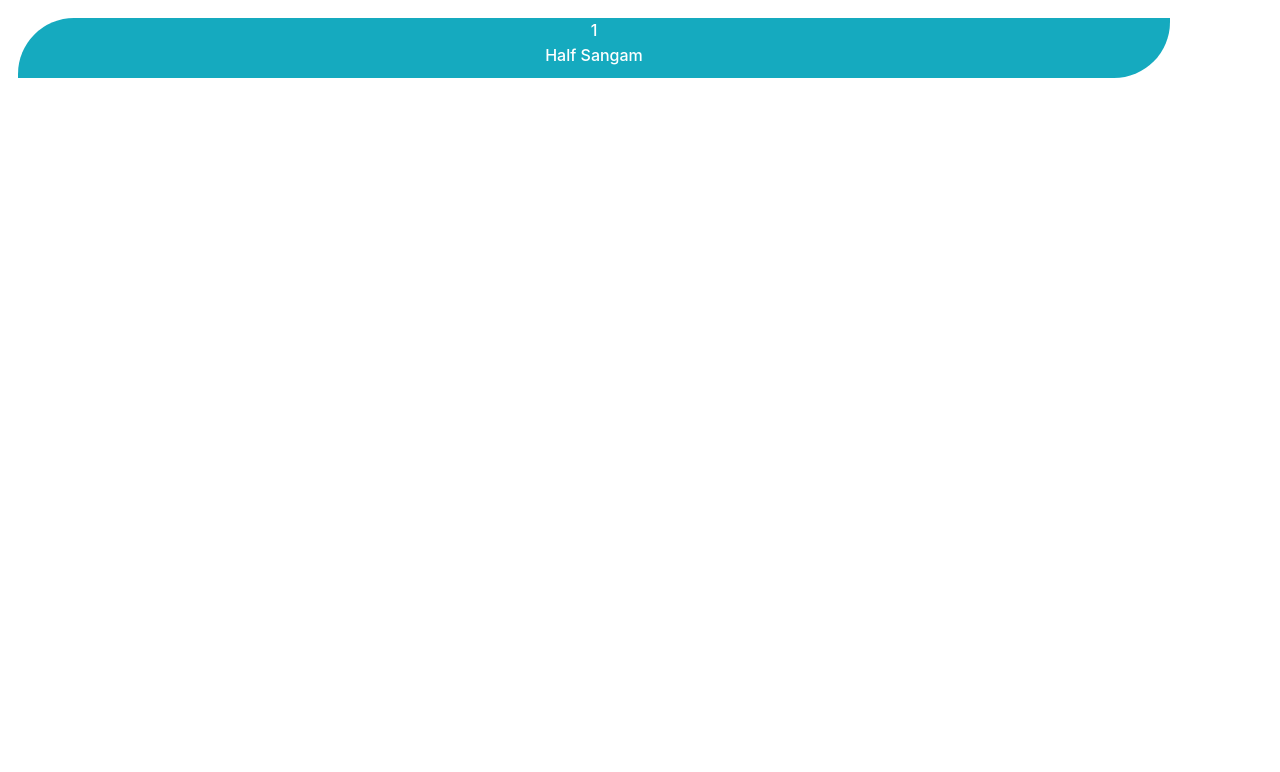
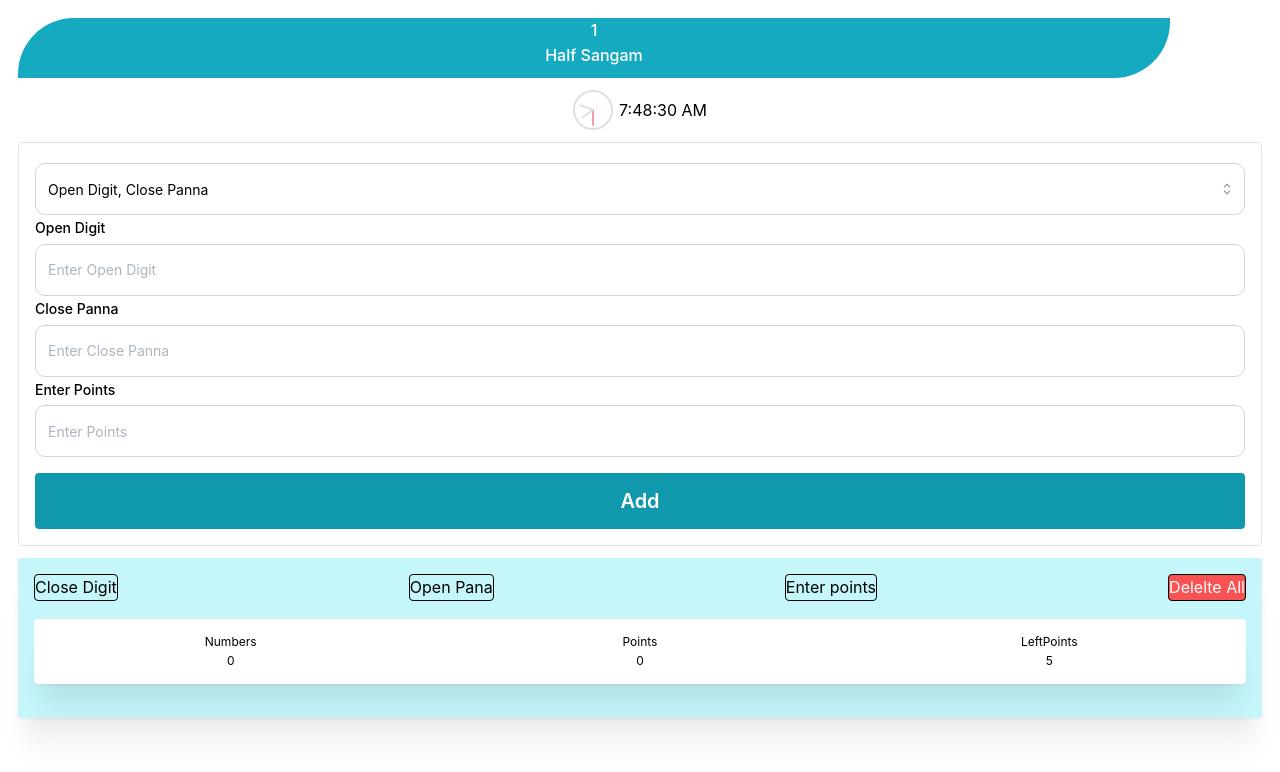
Before and after one commit to frimware-technologies/Luckyloop, a React (Vite) app: page /games/1/half-sangam in a window 1280 px wide. Shown: the top 772 px of the page. Built offline with nearby package versions, Linux system fonts and the light colour scheme.

Commit message:
feat: Initialize half sangam ui

```diff
--- a/src/routes/main-area/game/SubGame/HalfSangam.tsx
+++ b/src/routes/main-area/game/SubGame/HalfSangam.tsx
@@ -1,11 +1,304 @@
-import { Flex } from "@mantine/core";
+import {
+  Autocomplete,
+  Button,
+  Card,
+  Flex,
+  Group,
+  Select,
+  TextInput,
+  Text,
+  Paper,
+} from "@mantine/core";
 import { useParams } from "react-router";
 import { SubGameHeader } from "@/components/ui/SubGameHeader";
+import Clock from "@/components/ui/clock/Clock";
+import { DigitalClock } from "@/components/ui/clock/DigitalClock";
+import { z } from "zod";
+import { useForm, zodResolver } from "@mantine/form";
+import { useEffect, useState } from "react";
+import { pana } from "@/libs/pana";
+
+const formSchema = z
+  .object({
+    selectedOption: z.enum(["open-close", "close-open"], {
+      message: "Select an option",
+    }),
+    openDigit: z.coerce
+      .number()
+      .optional()
+      .refine((val) => val === undefined || (val >= 0 && val <= 9), {
+        message: "Open Digit must be between 0 and 9",
+      }),
+    closePanna: z.string().optional(),
+    closeDigit: z.coerce
+      .number()
+      .optional()
+      .refine((val) => val === undefined || (val >= 0 && val <= 9), {
+        message: "Close Digit must be between 0 and 9",
+      }),
+    openPanna: z.string().optional(),
+    points: z.coerce
+      .number()
+      .gte(10, { message: "Minimum bet amount is 10" })
+      .lte(99999, { message: "Maximum bet amount is 99999" }),
+  })
+  .refine(
+    (data) => {
+      if (data.selectedOption === "open-close") {
+        return data.openDigit !== undefined && data.closePanna?.trim() !== "";
+      }
+      return true;
+    },
+    {
+      message: "Open Digit and Close Panna are required",
+      path: ["openDigit"],
+    },
+  )
+  .refine(
+    (data) => {
+      if (data.selectedOption === "close-open") {
+        return data.closeDigit !== undefined && data.openPanna?.trim() !== "";
+      }
+      return true;
+    },
+    {
+      message: "Close Digit and Open Panna required",
+      path: ["closeDigit"],
+    },
+  )
+  .refine(
+    (data) => {
+      if (data.selectedOption === "open-close") {
+        return pana.includes(data.closePanna || "");
+      }
+      return true;
+    },
+    { message: "Enter a valid Close Panna", path: ["closePanna"] },
+  )
+  .refine(
+    (data) => {
+      if (data.selectedOption === "close-open") {
+        return pana.includes(data.openPanna || "");
+      }
+      return true;
+    },
+    { message: "Enter a valid Open Panna", path: ["openPanna"] },
+  );
+
+type FormData = z.infer<typeof formSchema>;
+
 export function HalfSangam() {
   const { game } = useParams();
+  const [formType, setFormType] = useState("open-close");
+  const [options, setOptions] = useState<string[]>([]);
+  const [finalData, setFinalData] = useState<FormData[]>([]);
+
+  const form = useForm<FormData>({
+    validate: zodResolver(formSchema),
+    initialValues: {
+      selectedOption: "open-close",
+      openDigit: "" as unknown as number,
+      closePanna: "",
+      closeDigit: "" as unknown as number,
+      openPanna: "",
+      points: "" as unknown as number,
+    },
+  });
+
+  useEffect(() => {
+    setOptions(pana); // Initialize with all available Panna values
+  }, []);
+
+  const handleSubmit = (value: FormData) => {
+    setFinalData([...finalData, value]);
+    form.reset();
+  };
+
   return (
-    <Flex p={18}>
-      <SubGameHeader game={`${game}`} subGame="Half Sangam"></SubGameHeader>
+    <Flex p={18} direction={"column"}>
+      <SubGameHeader game={`${game}`} subGame="Half Sangam" />
+
+      <Flex
+        align={"center"}
+        columnGap={6}
+        my={12}
+        justify={"center"}
+        h={"40px"}
+      >
+        <Clock />
+        <DigitalClock fontSize="16" color="black" />
+      </Flex>
+      <Card withBorder>
+        <Flex rowGap={8} direction={"column"}>
+          <form
+            onSubmit={form.onSubmit((value) => {
+              handleSubmit(value);
+            })}
+          >
+            <Select
+              value={form.getInputProps("selectedOption").value} // Bind to the form state
+              onChange={(value: string | null) => {
+                if (value) {
+                  setFormType(value);
+                  form.setFieldValue(
+                    "selectedOption",
+                    value as "open-close" | "close-open",
+                  );
+                }
+              }}
+              data={[
+                { value: "open-close", label: "Open Digit, Close Panna" },
+                { value: "close-open", label: "Close Digit, Open Panna" },
+              ]}
+            />
+
+            {formType === "open-close" && (
+              <>
+                <Autocomplete
+                  label="Open Digit"
+                  placeholder="Enter Open Digit"
+                  key={form.key("openDigit")}
+                  {...form.getInputProps("openDigit")}
+                  data={["0", "1", "2", "3", "4", "5", "6", "7", "8", "9"]}
+                  limit={10}
+                />
+
+                <Autocomplete
+                  label="Close Panna"
+                  placeholder="Enter Close Panna"
+                  {...form.getInputProps("closePanna")}
+                  key={form.key("closePanna")}
+                  data={options}
+                  onChange={(value) => {
+                    form.setFieldValue("closePanna", value);
+                    setOptions(pana.filter((item) => item.includes(value)));
+                  }}
+                  limit={10}
+                />
+              </>
+            )}
+
+            {formType === "close-open" && (
+              <>
+                <Autocomplete
+                  label="Close Digit"
+                  placeholder="Enter Close Digit"
+                  {...form.getInputProps("closeDigit")}
+                  key={form.key("closeDigit")}
+                  data={["0", "1", "2", "3", "4", "5", "6", "7", "8", "9"]}
+                  limit={10}
+                />
+
+                <Autocomplete
+                  label="Open Panna"
+                  placeholder="Enter Open Panna"
+                  key={form.key("openPanna")}
+                  {...form.getInputProps("openPanna")}
+                  data={options}
+                  onChange={(value) => {
+                    form.setFieldValue("openPanna", value);
+                    setOptions(pana.filter((item) => item.includes(value)));
+                  }}
+                  limit={10}
+                />
+              </>
+            )}
+
+            <TextInput
+              label="Enter Points"
+              placeholder="Enter Points"
+              key={form.key("points")}
+              {...form.getInputProps("points")}
+            />
+            <Group mt="md">
+              <Button type="submit" fullWidth>
+                Add
+              </Button>
+            </Group>
+          </form>
+        </Flex>
+      </Card>
+      <Card bg={"cyan.1"} shadow="xl" my={12}>
+        <Flex justify="space-between" align={"center"} columnGap={10}>
+          {["Close Digit", "Open Pana", "Enter points"].map((item, index) => (
+            <Text
+              key={index}
+              bd={"solid 1px black"}
+              ta={"center"}
+              style={{ borderRadius: 4 }}
+            >
+              {item}
+            </Text>
+          ))}
+          <Text
+            bd={"solid 1px black"}
+            ta={"center"}
+            style={{ borderRadius: 4 }}
+            bg={"red"}
+            c={"white"}
+            miw={50}
+            onClick={() => setFinalData([])}
+          >
+            Delelte All
+          </Text>
+        </Flex>
+
+        {finalData.map((item, index) => (
+          <Flex key={index} my={8} justify={"space-between"}>
+            <Text
+              bd={"solid 1px black"}
+              px={2}
+              fz={12}
+              ta={"center"}
+              style={{ borderRadius: 4 }}
+            >
+              {item.closeDigit}
+            </Text>
+            <Text
+              bd={"solid 1px black"}
+              px={2}
+              fz={12}
+              style={{ borderRadius: 4 }}
+            >
+              {item.points}
+            </Text>
+            <Button
+              size="compact-xs"
+              h={24}
+              color="red"
+              onClick={() =>
+                setFinalData(finalData.filter((_, i) => i !== index))
+              }
+            >
+              Delete
+            </Button>
+          </Flex>
+        ))}
+        <Paper my={18} py={14}>
+          <Group grow>
+            {["Numbers", "Points", "LeftPoints"].map((text, index) => (
+              <Text key={index} fz={12} ta="center">
+                {text}
+              </Text>
+            ))}
+          </Group>
+
+          <Group grow>
+            <Text fz={12} ta="center">
+              {finalData.length}
+            </Text>
+            <Text fz={12} ta="center">
+              {finalData.reduce(
+                (sum, item) => sum + parseInt(String(item.points)),
+                0,
+              )}
+            </Text>
+            <Text fz={12} ta="center">
+              5{/*TODO: Here we have to update balance */}
+            </Text>
+          </Group>
+        </Paper>
+      </Card>
     </Flex>
   );
 }
```
